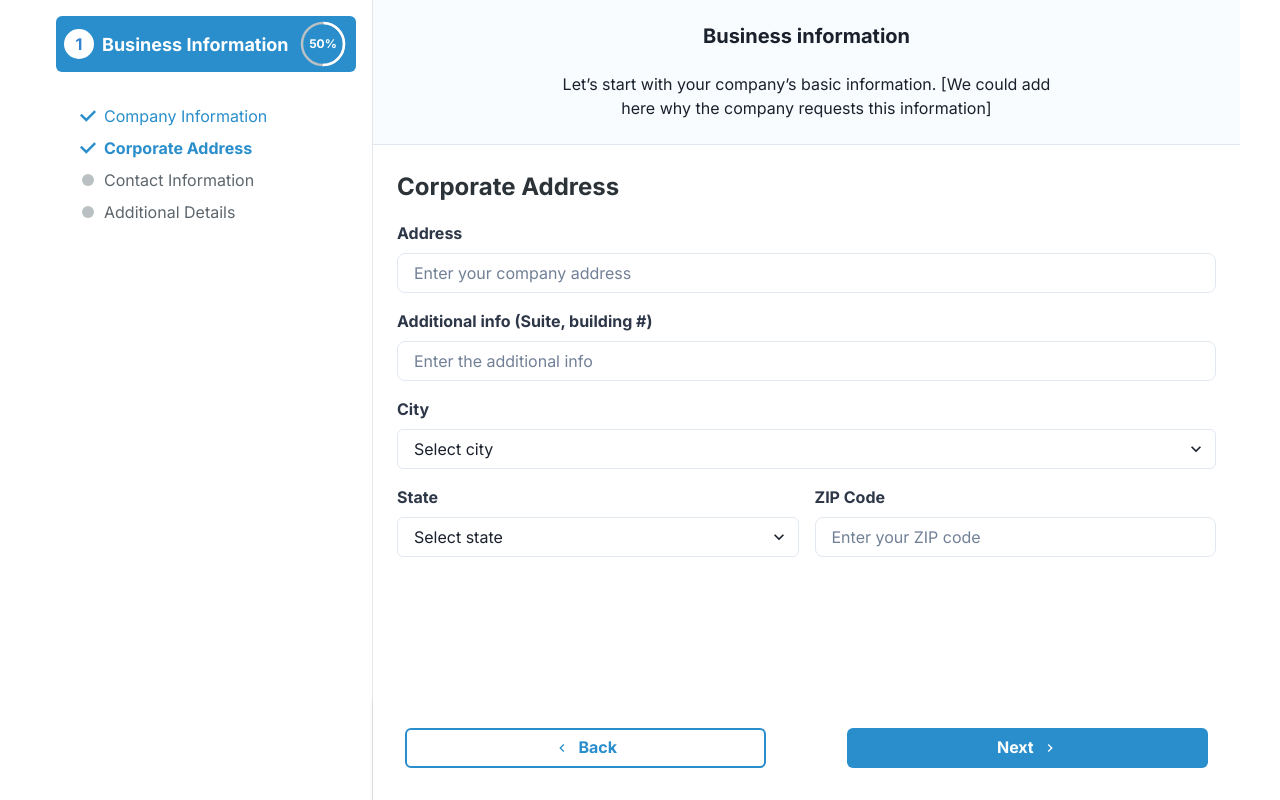
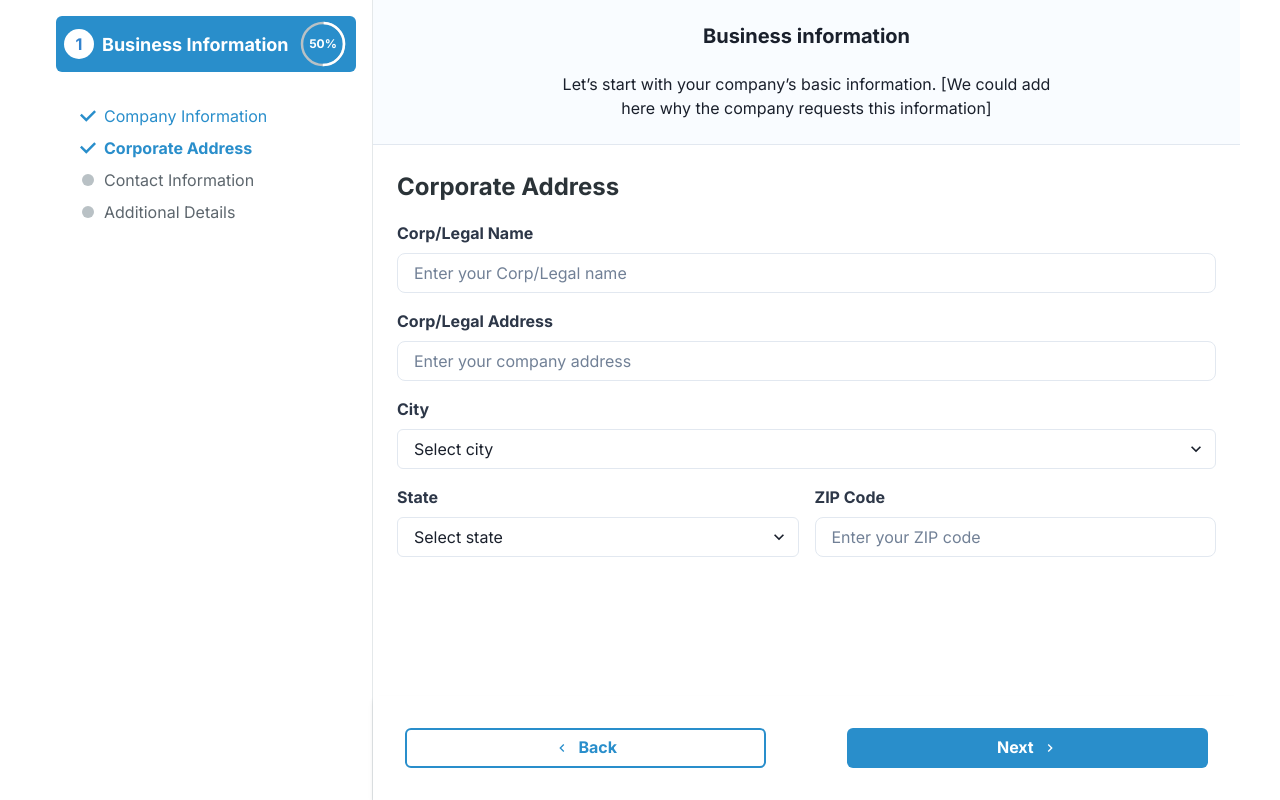
Before and after one commit to Elkinssm/forms-project, a React (Vite) app: page / in a window 1280 px wide. Both pictures are taken after a click on the item "Corporate Address". Built offline with nearby package versions, Linux system fonts and the light colour scheme.

Commit message:
actualizacion formularios

```diff
--- a/src/components/CompanyInformationForm/CompanyInformationForm.tsx
+++ b/src/components/CompanyInformationForm/CompanyInformationForm.tsx
@@ -1,6 +1,6 @@
 import React, { useState } from "react";
 import { useForm, SubmitHandler } from "react-hook-form";
-import { Box, FormControl, FormLabel, Input, Text } from "@chakra-ui/react";
+import { Box, FormControl, FormLabel, HStack, Input, Text } from "@chakra-ui/react";
 import { zodResolver } from "@hookform/resolvers/zod";
 import { z } from "zod";
 import InputMask from "react-input-mask";
@@ -90,6 +90,7 @@ const CompanyInformationForm: React.FC<CompanyInformationFormProps> = ({
           <Text color="semantic.error.DEFAULT">{errors.merchName.message}</Text>
         )}
       </FormControl>
+      <HStack spacing={4} mb={4}>
         <FormControl mb={4} isInvalid={!!errors.merchFedTaxId}>
           <FormLabel htmlFor="merchFedTaxId">FedTaxID</FormLabel>
           <Input
@@ -107,6 +108,22 @@ const CompanyInformationForm: React.FC<CompanyInformationFormProps> = ({
             </Text>
           )}
         </FormControl>
+        <FormControl mb={4} isInvalid={!!errors.yearsInBusiness}>
+          <FormLabel htmlFor="yearsInBusiness">Years in Business</FormLabel>
+          <Input
+            id="yearsInBusiness"
+            type="number"
+            placeholder="Enter your years in business"
+            {...register("yearsInBusiness")}
+          />
+          {errors.yearsInBusiness && (
+            <Text color="semantic.error.DEFAULT">
+              {errors.yearsInBusiness.message}
+            </Text>
+          )}
+        </FormControl>
+      </HStack>
+
       <FormControl mb={4} isInvalid={!!errors.merchAddress}>
         <FormLabel htmlFor="merchAddress">Location Address</FormLabel>
         <Input
@@ -121,6 +138,7 @@ const CompanyInformationForm: React.FC<CompanyInformationFormProps> = ({
           </Text>
         )}
       </FormControl>
+      <HStack spacing={4} mb={4}>
         <FormControl mb={4} isInvalid={!!errors.merchCity}>
           <FormLabel htmlFor="merchCity">Location City</FormLabel>
           <Input
@@ -147,6 +165,8 @@ const CompanyInformationForm: React.FC<CompanyInformationFormProps> = ({
             </Text>
           )}
         </FormControl>
+      </HStack>
+      <HStack spacing={4} mb={4}>
         <FormControl mb={4} isInvalid={!!errors.merchZip}>
           <FormLabel htmlFor="merchZip">Location Zip</FormLabel>
           <Input
@@ -178,20 +198,9 @@ const CompanyInformationForm: React.FC<CompanyInformationFormProps> = ({
             </Text>
           )}
         </FormControl>
-      <FormControl mb={4} isInvalid={!!errors.yearsInBusiness}>
-        <FormLabel htmlFor="yearsInBusiness">Years in Business</FormLabel>
-        <Input
-          id="yearsInBusiness"
-          type="number"
-          placeholder="Enter your years in business"
-          {...register("yearsInBusiness")}
-        />
-        {errors.yearsInBusiness && (
-          <Text color="semantic.error.DEFAULT">
-            {errors.yearsInBusiness.message}
-          </Text>
-        )}
-      </FormControl>
+      </HStack>
+
+
     </Box>
   );
 };
--- a/src/components/CorporateAddressForm/CorporateAddressForm.tsx
+++ b/src/components/CorporateAddressForm/CorporateAddressForm.tsx
@@ -15,9 +15,10 @@ import { z } from "zod";
 
 
 const schema = z.object({
-  address: z.string().min(5, { message: "Address is required" }),
-  aditionalInfo: z.string().optional(),
-  city: z.string().min(1, { message: "City is required" }),
+  corpLegalName: z.string().min(5, { message: "Corp/Legal name is required" }),
+  corpLegalAddress: z.string().min(5, { message: "Corp/Legal Address is required" }),
+  corpLegalCity: z.string().min(1, { message: "City is required" }),
+
   state: z.string().min(1, { message: "State is required" }),
   zip: z
     .string()
@@ -39,7 +40,7 @@ const CorporateAddressForm: React.FC<CorporateAddressFormProps> = ({
   title,
   onNext,
   onDataChange,
-  formData = { address: "", aditionalInfo: "", city: "", state: "", zip: "" },
+  formData = { corpLegalName: "", corpLegalAddress: "", corpLegalCity: "", state: "", zip: "" },
   formRef,
 }) => {
   const theme = useTheme();
@@ -63,48 +64,48 @@ const CorporateAddressForm: React.FC<CorporateAddressFormProps> = ({
       <Text fontWeight="bold" fontSize="2xl" mb={4} color="text.highEmphasis">
         {title}
       </Text>
-      <FormControl mb={4} isInvalid={!!errors.address}>
-        <FormLabel htmlFor="address" color={theme.colors.gray[700]}>
-          Address
+      <FormControl mb={4} isInvalid={!!errors.corpLegalName}>
+        <FormLabel htmlFor="legalName" color={theme.colors.gray[700]}>
+          Corp/Legal Name
+        </FormLabel>
+        <Input
+          id="legalName"
+          type="text"
+          placeholder="Enter your Corp/Legal name"
+          {...register("corpLegalName")}
+        />
+        {errors.corpLegalName && (
+          <Text color={"semantic.error.DEFAULT"}>{errors.corpLegalName.message}</Text>
+        )}
+      </FormControl>
+      <FormControl mb={4} isInvalid={!!errors.corpLegalAddress}>
+        <FormLabel htmlFor="corpLegalAddress" color={theme.colors.gray[700]}>
+          Corp/Legal Address
         </FormLabel>
         <Input
           id="address"
           type="text"
           placeholder="Enter your company address"
-          {...register("address")}
+          {...register("corpLegalAddress")}
         />
-        {errors.address && (
-          <Text color={"semantic.error.DEFAULT"}>{errors.address.message}</Text>
-        )}
-      </FormControl>
-      <FormControl mb={4} isInvalid={!!errors.aditionalInfo}>
-        <FormLabel htmlFor="aditionalInfo" color={theme.colors.gray[700]}>
-          Additional info (Suite, building #)
-        </FormLabel>
-        <Input
-          id="aditionalInfo"
-          type="text"
-          placeholder="Enter the additional info"
-          {...register("aditionalInfo")}
-        />
-        {errors.aditionalInfo && (
-          <Text color={"semantic.error.DEFAULT"}>
-            {errors.aditionalInfo.message}
-          </Text>
+        {errors.corpLegalAddress && (
+          <Text color={"semantic.error.DEFAULT"}>{errors.corpLegalAddress.message}</Text>
         )}
       </FormControl>
 
-      <FormControl mb={4} isInvalid={!!errors.city}>
-        <FormLabel htmlFor="city" color={theme.colors.gray[700]}>
+
+
+      <FormControl mb={4} isInvalid={!!errors.corpLegalCity}>
+        <FormLabel htmlFor="corpLegalCity" color={theme.colors.gray[700]}>
           City
         </FormLabel>
-        <Select id="city" placeholder="Select city" {...register("city")}>
+        <Select id="corpLegalCity" placeholder="Select city" {...register("corpLegalCity")}>
           <option value="New York">New York</option>
           <option value="Los Angeles">Los Angeles</option>
           <option value="Chicago">Chicago</option>
         </Select>
-        {errors.city && (
-          <Text color={"semantic.error.DEFAULT"}>{errors.city.message}</Text>
+        {errors.corpLegalCity && (
+          <Text color={"semantic.error.DEFAULT"}>{errors.corpLegalCity.message}</Text>
         )}
       </FormControl>
       <HStack spacing={4} mb={4}>
```
Lines whose indentation alone changed are shown as unchanged.
